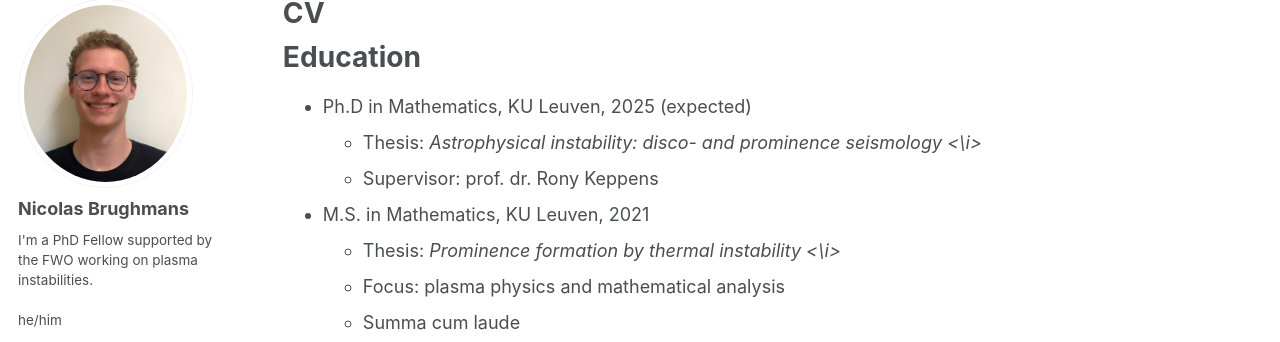
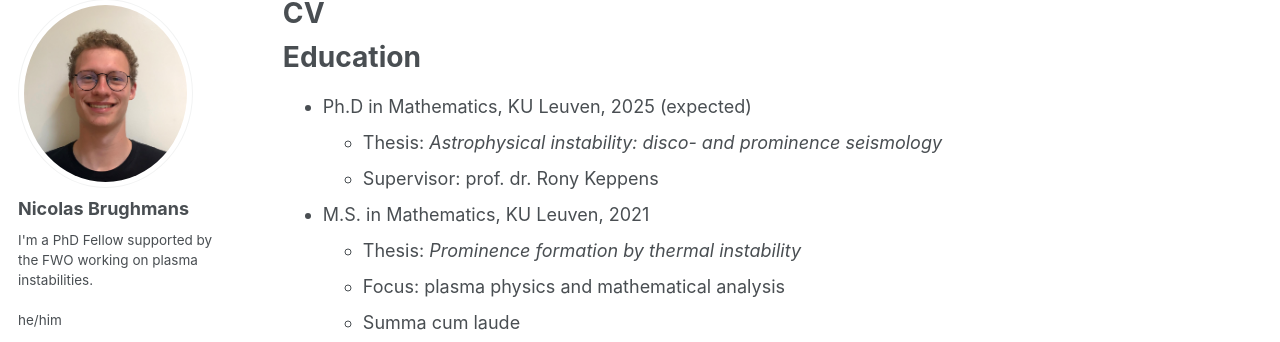
Before and after one commit to nicolasbrughmans/nicolasbrughmans.github.io, a Jekyll site: the page built from _pages/cv.md, in a window 1280 px wide and 900 px high. Shown: the part 107-449 px from the top of the window. Built offline with Jekyll 4.4.1, drawn with Linux system fonts in a browser that asks for light colours; some web fonts are replaced; some of the changed text lies outside the part shown.

Commit message:
HTML mistake

```diff
--- a/_pages/cv.md
+++ b/_pages/cv.md
@@ -12,10 +12,10 @@ redirect_from:
 Education
 ======
 * Ph.D in Mathematics, KU Leuven, 2025 (expected)
-  * Thesis: <i> Astrophysical instability: disco- and prominence seismology <\i>
+  * Thesis: <i> Astrophysical instability: disco- and prominence seismology </i>
   * Supervisor: prof. dr. Rony Keppens
 * M.S. in Mathematics, KU Leuven, 2021
-  * Thesis: <i> Prominence formation by thermal instability <\i>
+  * Thesis: <i> Prominence formation by thermal instability </i>
   * Focus: plasma physics and mathematical analysis
   * Summa cum laude
 * B.S. in Mathematics, KU Leuven, 2019
@@ -41,7 +41,7 @@ Talks
 Skills
 ======
 * Expertise:
-  * Theoretial and numerical <b> magnetohydrodynamics <\b>
+  * Theoretial and numerical <b> magnetohydrodynamics </b>
   * Waves and instabilities
   * Solar physics
   * HPC at VSC cluster (Flanders)
```
